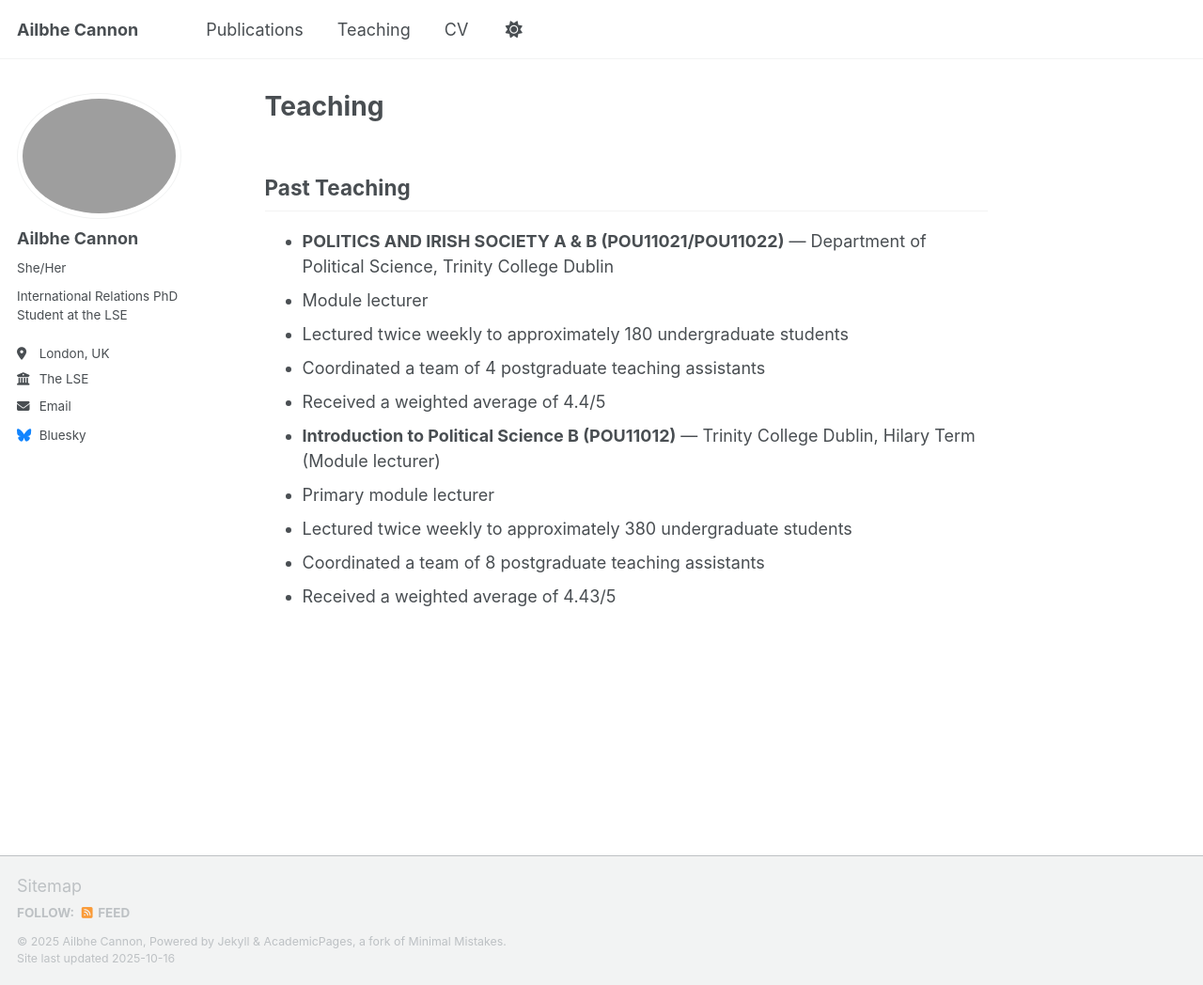
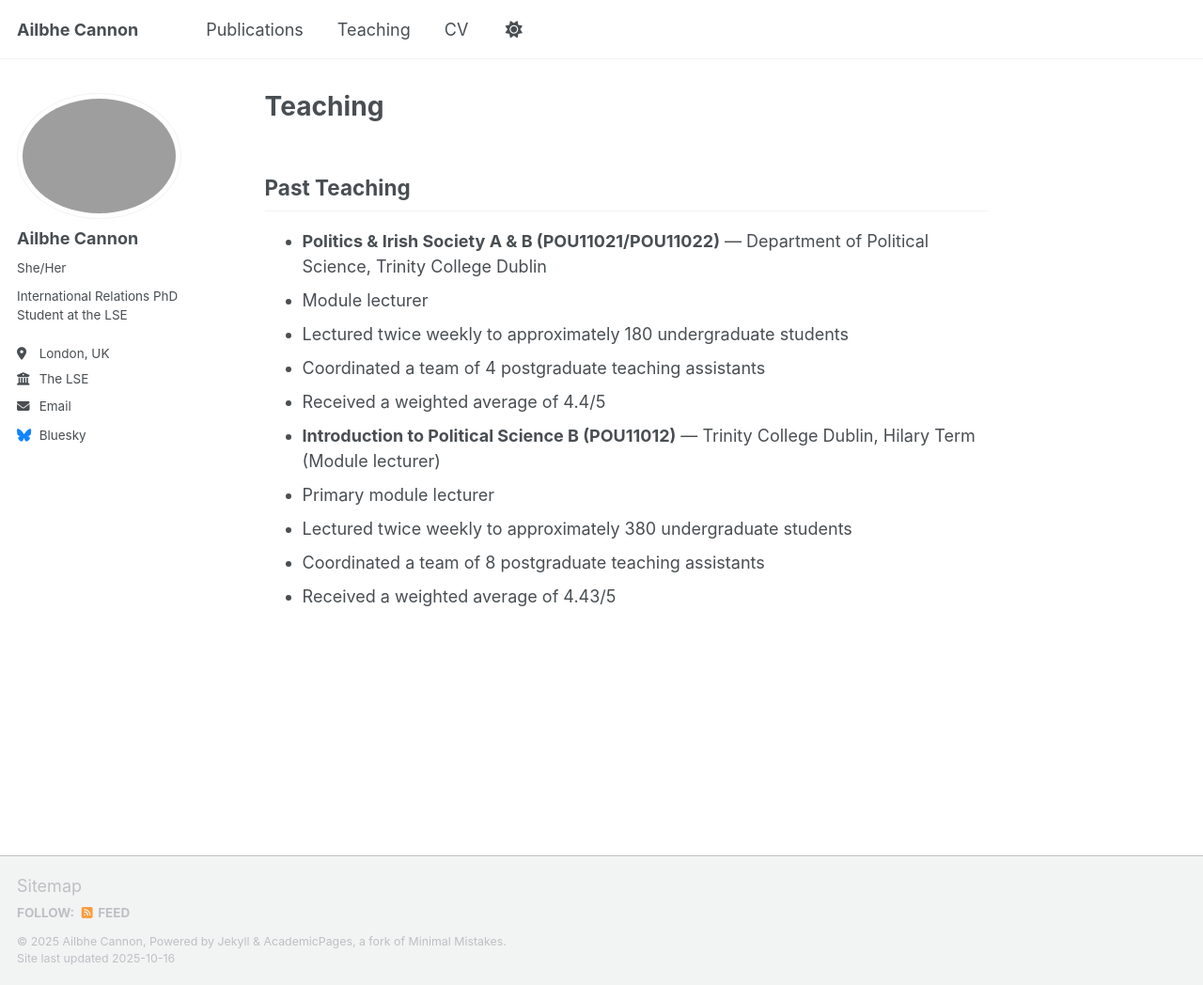
Before and after one commit to Ailbhe-Cannon/Ailbhe-Cannon.github.io, a Jekyll site: the page built from _pages/teaching.md, in a window 1280 px wide and 1048 px high. Shown: the whole window at 94% size. Built offline with Jekyll 4.4.1, drawn with Linux system fonts in a browser that asks for light colours; a script that is not in the unit is left out.

Commit message:
Update teaching.md

```diff
--- a/_pages/teaching.md
+++ b/_pages/teaching.md
@@ -6,7 +6,7 @@ author_profile: true
 ---
 
 ## Past Teaching
-- **POLITICS AND IRISH SOCIETY A & B (POU11021/POU11022)** — Department of Political Science, Trinity College Dublin
+- **Politics & Irish Society A & B (POU11021/POU11022)** — Department of Political Science, Trinity College Dublin
 - Module lecturer
 - Lectured twice weekly to approximately 180 undergraduate students
 - Coordinated a team of 4 postgraduate teaching assistants
```
